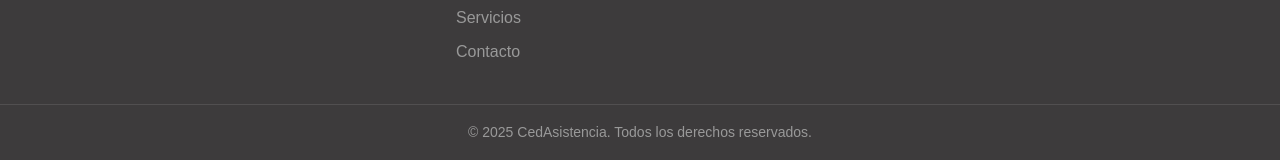
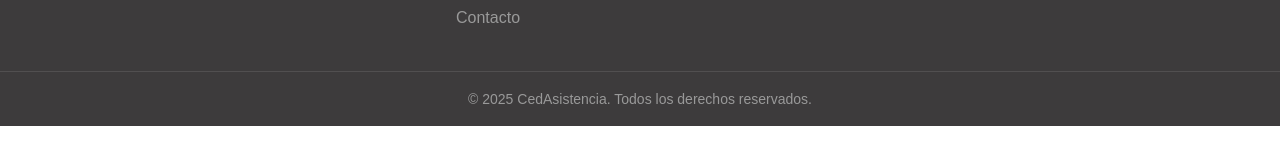
Before and after one commit to Sebas-1013/Proyecto-integrador, a plain HTML site: page pages/contact.html in a window 1280 px wide. Shown: the part 1668-1828 px from the top of the page. After the commit the page ends 1794 px from the top, so only its background shows below. Drawn offline with Linux system fonts and the light colour scheme.

Commit message:
proyecto 2

```diff
--- a/assets/css/about.css
+++ b/assets/css/about.css
@@ -1,6 +1,4 @@
-/* ===== ESTILOS ESPECÍFICOS PARA LA PÁGINA ACERCA DE ===== */
 
-/* About Section */
 .about {
     padding: var(--spacing-xxl) 0;
 }
@@ -46,7 +44,6 @@
     font-weight: bold;
 }
 
-/* Mission Section */
 .mission {
     padding: var(--spacing-xxl) 0;
     background-color: var(--color-light);
@@ -87,7 +84,6 @@
     color: var(--text-medium);
 }
 
-/* Values Section */
 .values {
     padding: var(--spacing-xxl) 0;
 }
@@ -140,7 +136,6 @@
     color: var(--text-medium);
 }
 
-/* Team Section */
 .team {
     padding: var(--spacing-xxl) 0;
     background-color: var(--color-light);
@@ -203,7 +198,6 @@
     font-size: var(--font-size-sm);
 }
 
-/* Media Queries */
 @media (max-width: 768px) {
     .about__container,
     .mission__grid {
--- a/assets/css/contact.css
+++ b/assets/css/contact.css
@@ -1,6 +1,4 @@
-/* ===== ESTILOS ESPECÍFICOS PARA LA PÁGINA DE CONTACTO ===== */
 
-/* Contact Section */
 .contact {
     padding: var(--spacing-xxl) 0;
 }
@@ -109,7 +107,6 @@
     background-color: var(--color-primary-dark);
 }
 
-/* Map Section */
 .map {
     padding: var(--spacing-xxl) 0;
     background-color: var(--color-light);
@@ -138,7 +135,6 @@
     box-shadow: var(--shadow-md);
 }
 
-/* FAQ Section */
 .faq {
     padding: var(--spacing-xxl) 0;
 }
@@ -180,7 +176,6 @@
     margin: 0;
 }
 
-/* Media Queries */
 @media (max-width: 768px) {
     .contact__container {
         flex-direction: column;
--- a/assets/css/index.css
+++ b/assets/css/index.css
@@ -1,6 +1,4 @@
-/* ===== ESTILOS ESPECÍFICOS PARA LA PÁGINA DE INICIO ===== */
 
-/* Hero Section */
 .hero {
     background-color: var(--color-dark);
     color: var(--text-white);
@@ -40,7 +38,6 @@
     background-color: var(--color-primary-light);
 }
 
-/* Features Section */
 .features {
     padding: var(--spacing-xxl) 0;
 }
@@ -92,7 +89,6 @@
     color: var(--text-medium);
 }
 
-/* Media Queries */
 @media (max-width: 768px) {
     .hero__title {
         font-size: var(--font-size-xxl);
--- a/assets/css/styles.css
+++ b/assets/css/styles.css
@@ -1,11 +1,9 @@
-/* ===== VARIABLES ===== */
 :root {
-    /* Paleta de colores inspirada en Adobe Color */
-    --color-primary: #881f50;       /* Azul principal */
-    --color-secondary: #2ecc71;     /* Verde secundario */
-    --color-accent: #e74c3c;        /* Rojo acento */
-    --color-dark: #3d3b3c;          /* Azul oscuro */
-    --color-light: #ecf0f1;         /* Gris claro */
+    --color-primary: #881f50;
+    --color-secondary: #2ecc71;
+    --color-accent: #e74c3c;
+    --color-dark: #3d3b3c;
+    --color-light: #ecf0f1;
 
     /* Variaciones de colores */
     --color-primary-light: #5dade2;
@@ -17,55 +15,46 @@
     --color-dark-light: #34495e;
     --color-light-dark: #bdc3c7;
 
-    /* Colores de texto */
     --text-dark: #333333;
     --text-medium: #666666;
     --text-light: #999999;
     --text-white: #ffffff;
 
-    /* Espaciado */
-    --spacing-xs: 0.25rem;   /* 4px */
-    --spacing-sm: 0.5rem;    /* 8px */
-    --spacing-md: 1rem;      /* 16px */
-    --spacing-lg: 1.5rem;    /* 24px */
-    --spacing-xl: 2rem;      /* 32px */
-    --spacing-xxl: 3rem;     /* 48px */
+    --spacing-xs: 0.25rem;
+    --spacing-sm: 0.5rem;
+    --spacing-md: 1rem;
+    --spacing-lg: 1.5rem;
+    --spacing-xl: 2rem;
+    --spacing-xxl: 3rem;
 
-    /* Fuentes */
     --font-family-base: 'Arial', 'Helvetica', sans-serif;
     --font-family-heading: 'Arial', 'Helvetica', sans-serif;
 
-    /* Tamaños de fuente */
-    --font-size-xs: 0.75rem;  /* 12px */
-    --font-size-sm: 0.875rem; /* 14px */
-    --font-size-md: 1rem;     /* 16px */
-    --font-size-lg: 1.25rem;  /* 20px */
-    --font-size-xl: 1.5rem;   /* 24px */
-    --font-size-xxl: 2rem;    /* 32px */
-    --font-size-xxxl: 2.5rem; /* 40px */
+    --font-size-xs: 0.75rem;
+    --font-size-sm: 0.875rem;
+    --font-size-md: 1rem;
+    --font-size-lg: 1.25rem;
+    --font-size-xl: 1.5rem;
+    --font-size-xxl: 2rem;
+    --font-size-xxxl: 2.5rem;
 
-    /* Bordes y radios */
     --border-radius-sm: 4px;
     --border-radius-md: 8px;
     --border-radius-lg: 16px;
     --border-width: 1px;
 
-    /* Sombras */
     --shadow-sm: 0 1px 3px rgba(0, 0, 0, 0.12);
     --shadow-md: 0 4px 6px rgba(0, 0, 0, 0.1);
     --shadow-lg: 0 10px 15px rgba(0, 0, 0, 0.1);
 
-    /* Transiciones */
     --transition-fast: 0.2s ease;
     --transition-normal: 0.3s ease;
     --transition-slow: 0.5s ease;
 
-    /* Contenedores */
     --container-max-width: 1200px;
     --container-padding: var(--spacing-md);
 }
 
-/* ===== RESET ===== */
 * {
     margin: 0;
     padding: 0;
@@ -109,7 +98,6 @@ button, input, textarea, select {
     font: inherit;
 }
 
-/* ===== UTILIDADES ===== */
 .container {
     width: 100%;
     max-width: var(--container-max-width);
@@ -117,7 +105,6 @@ button, input, textarea, select {
     padding: 0 var(--container-padding);
 }
 
-/* ===== TIPOGRAFÍA ===== */
 h1, h2, h3, h4, h5, h6 {
     font-family: var(--font-family-heading);
     font-weight: 700;
@@ -154,7 +141,6 @@ p {
     margin-bottom: var(--spacing-md);
 }
 
-/* ===== BOTONES ===== */
 .button {
     display: inline-block;
     padding: var(--spacing-sm) var(--spacing-lg);
@@ -200,7 +186,6 @@ p {
     color: var(--text-white);
 }
 
-/* ===== HEADER ===== */
 .header {
     background-color: var(--text-white);
     box-shadow: var(--shadow-sm);
@@ -260,7 +245,6 @@ p {
     background-color: var(--color-primary);
 }
 
-/* ===== FOOTER ===== */
 .footer {
     background-color: var(--color-dark);
     color: var(--text-white);
@@ -331,7 +315,6 @@ p {
     font-size: var(--font-size-sm);
 }
 
-/* ===== SECCIONES COMUNES ===== */
 .page-header {
     background-color: var(--color-primary);
     color: var(--text-white);
@@ -395,7 +378,6 @@ p {
     color: var(--color-primary-dark);
 }
 
-/* ===== MEDIA QUERIES ===== */
 @media (max-width: 768px) {
     .header__container {
         flex-direction: column;
--- a/pages/contact.html
+++ b/pages/contact.html
@@ -103,7 +103,6 @@
             <div class="map__container">
                 <h2 class="map__title">Nuestra Ubicación</h2>
                 <div class="map__placeholder">
-                    <!-- Aquí iría un mapa real en una implementación completa -->
                     <div class="map__image-placeholder">Mapa de ubicación</div>
                 </div>
             </div>
@@ -123,7 +122,6 @@
                 <ul class="footer__nav">
                     <li><a href="../index.html">Inicio</a></li>
                     <li><a href="about.html">Acerca de</a></li>
-                    <li><a href="services.html">Servicios</a></li>
                     <li><a href="contact.html">Contacto</a></li>
                 </ul>
             </div>
```
Also changed, not shown: index.html (+0 -1 lines).
